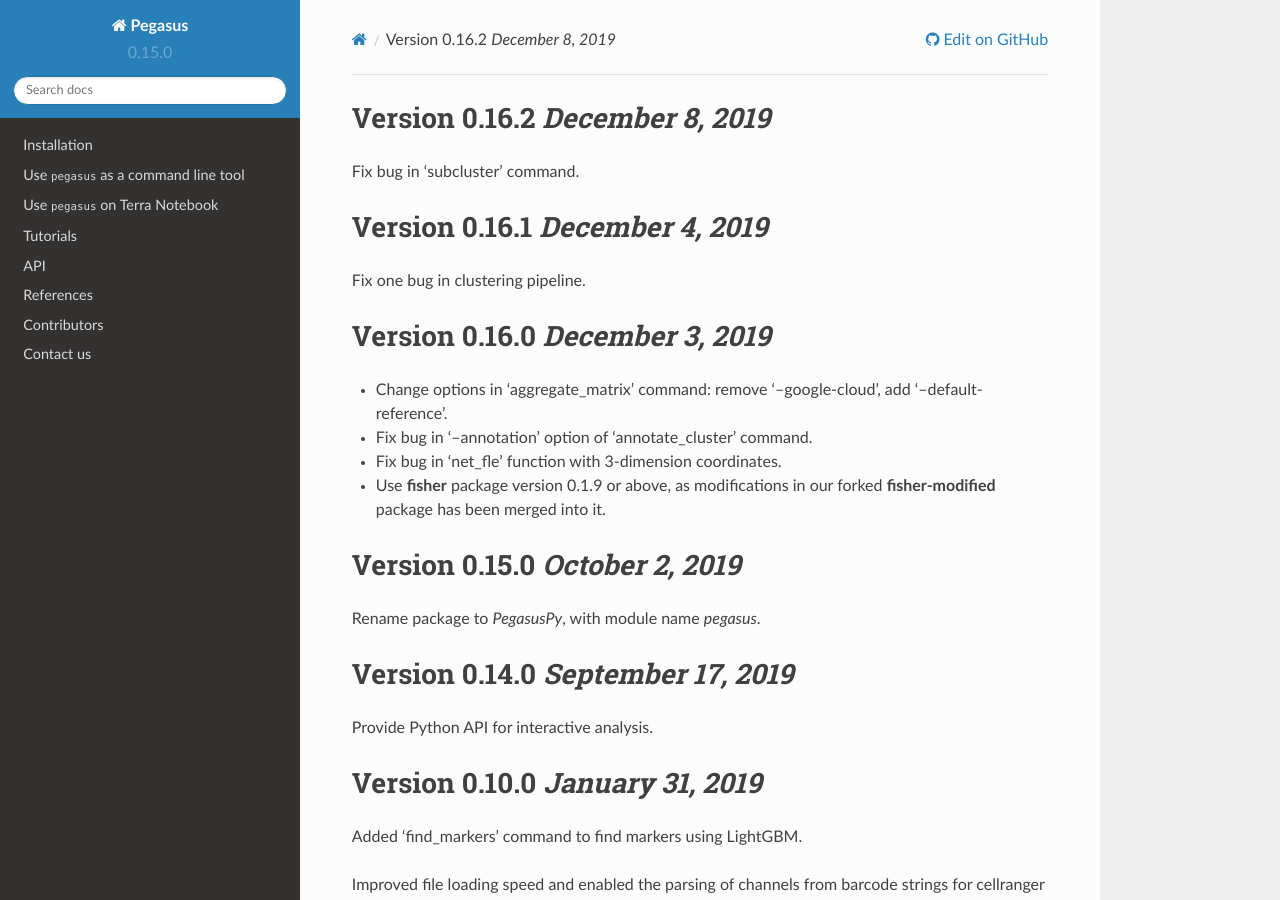
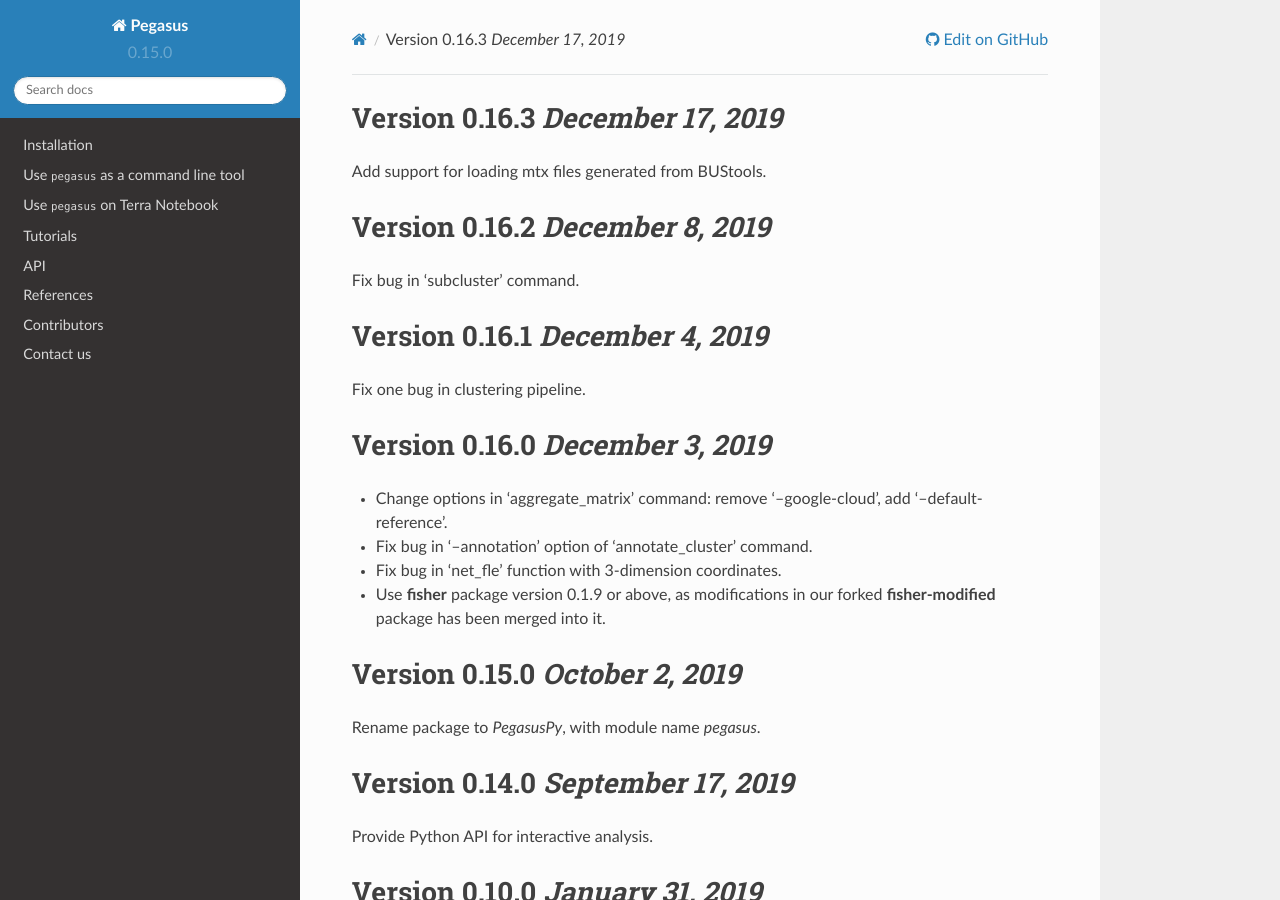
Before and after one commit to lilab-bcb/pegasus, a Sphinx documentation site: the page built from docs/release_notes.rst, in a window 1280 px wide and 900 px high. Built offline with Sphinx 7.4.7 and the Read the Docs theme 2.0.0, drawn with Linux system fonts in a browser that asks for light colours; formulas are drawn with MathJax 3.

Commit message:
update documentation

```diff
--- a/docs/release_notes.rst
+++ b/docs/release_notes.rst
@@ -1,3 +1,8 @@
+Version 0.16.3 `December 17, 2019`
+-----------------------------------
+
+Add support for loading mtx files generated from BUStools.
+
 Version 0.16.2 `December 8, 2019`
 -----------------------------------
 
```
